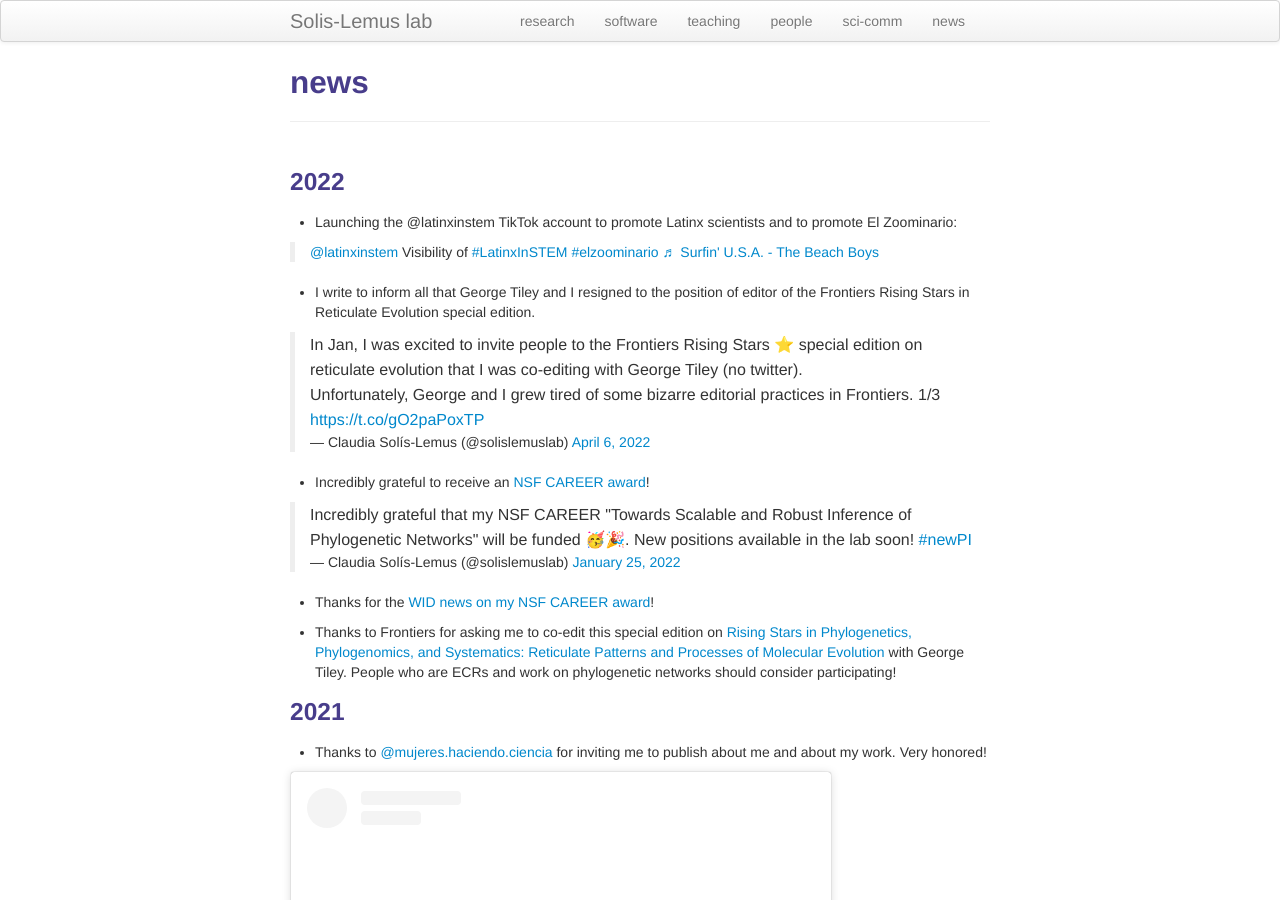
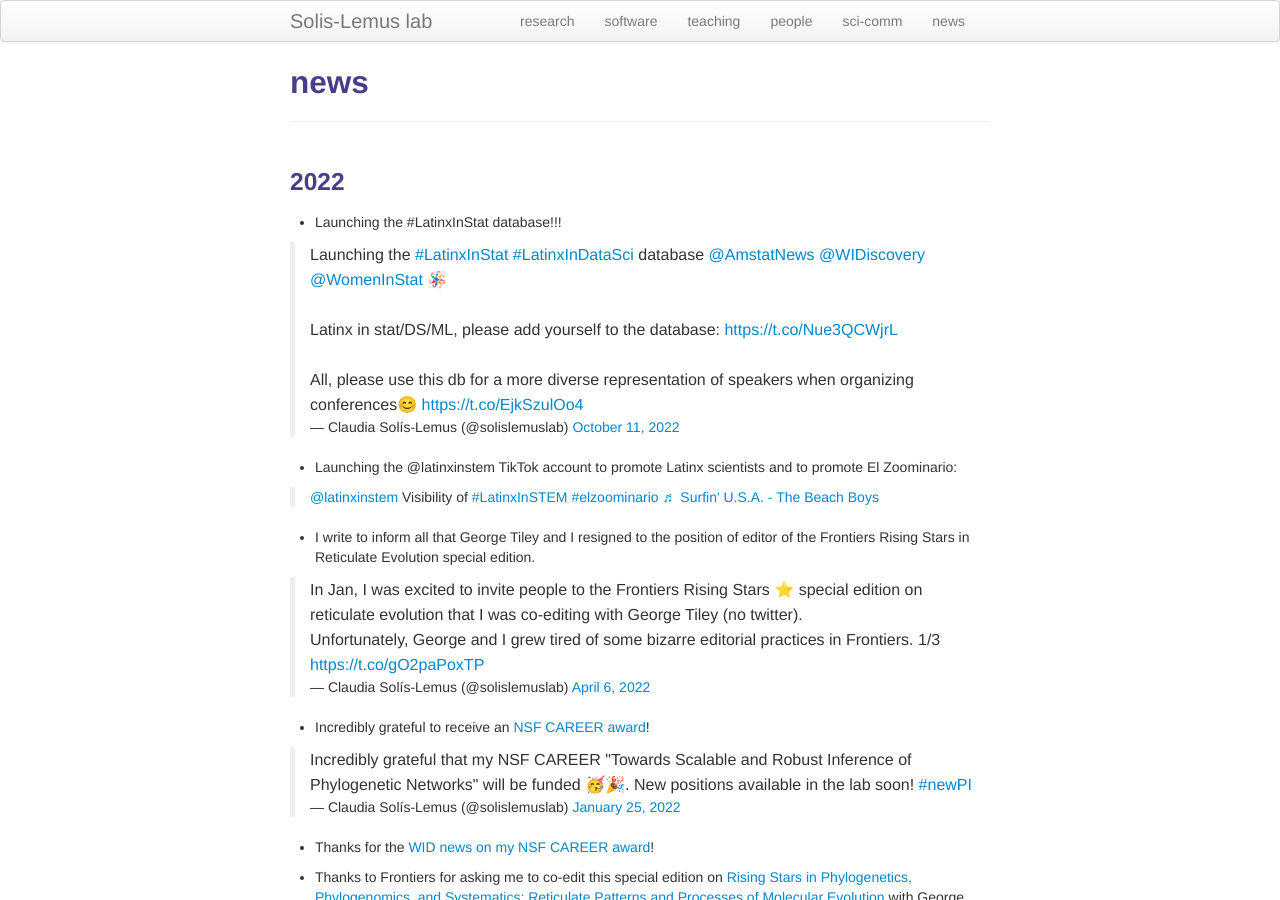
Before and after one commit to solislemuslab/solislemuslab.github.io, a Jekyll site: the page built from pages/news.md, in a window 1280 px wide and 900 px high. Built offline with Jekyll 4.4.1, drawn with Linux system fonts in a browser that asks for light colours; a script that is not in the unit is left out; comment, search, counter and statistics services are not loaded.

Commit message:
latinx in stat database

```diff
--- a/pages/news.md
+++ b/pages/news.md
@@ -5,6 +5,10 @@ description: Solis-Lemus lab
 ---
 
 ### 2022
+
+- Launching the #LatinxInStat database!!!
+
+<blockquote class="twitter-tweet"><p lang="en" dir="ltr">Launching the <a href="https://twitter.com/hashtag/LatinxInStat?src=hash&amp;ref_src=twsrc%5Etfw">#LatinxInStat</a> <a href="https://twitter.com/hashtag/LatinxInDataSci?src=hash&amp;ref_src=twsrc%5Etfw">#LatinxInDataSci</a> database <a href="https://twitter.com/AmstatNews?ref_src=twsrc%5Etfw">@AmstatNews</a> <a href="https://twitter.com/WIDiscovery?ref_src=twsrc%5Etfw">@WIDiscovery</a> <a href="https://twitter.com/WomenInStat?ref_src=twsrc%5Etfw">@WomenInStat</a> 🪅<br><br>Latinx in stat/DS/ML, please add yourself to the database: <a href="https://t.co/Nue3QCWjrL">https://t.co/Nue3QCWjrL</a><br><br>All, please use this db for a more diverse representation of speakers when organizing conferences😊 <a href="https://t.co/EjkSzulOo4">https://t.co/EjkSzulOo4</a></p>&mdash; Claudia Solís-Lemus (@solislemuslab) <a href="https://twitter.com/solislemuslab/status/1579913349319766016?ref_src=twsrc%5Etfw">October 11, 2022</a></blockquote> <script async src="https://platform.twitter.com/widgets.js" charset="utf-8"></script>
 
 - Launching the @latinxinstem TikTok account to promote Latinx scientists and to promote El Zoominario:
 
```
